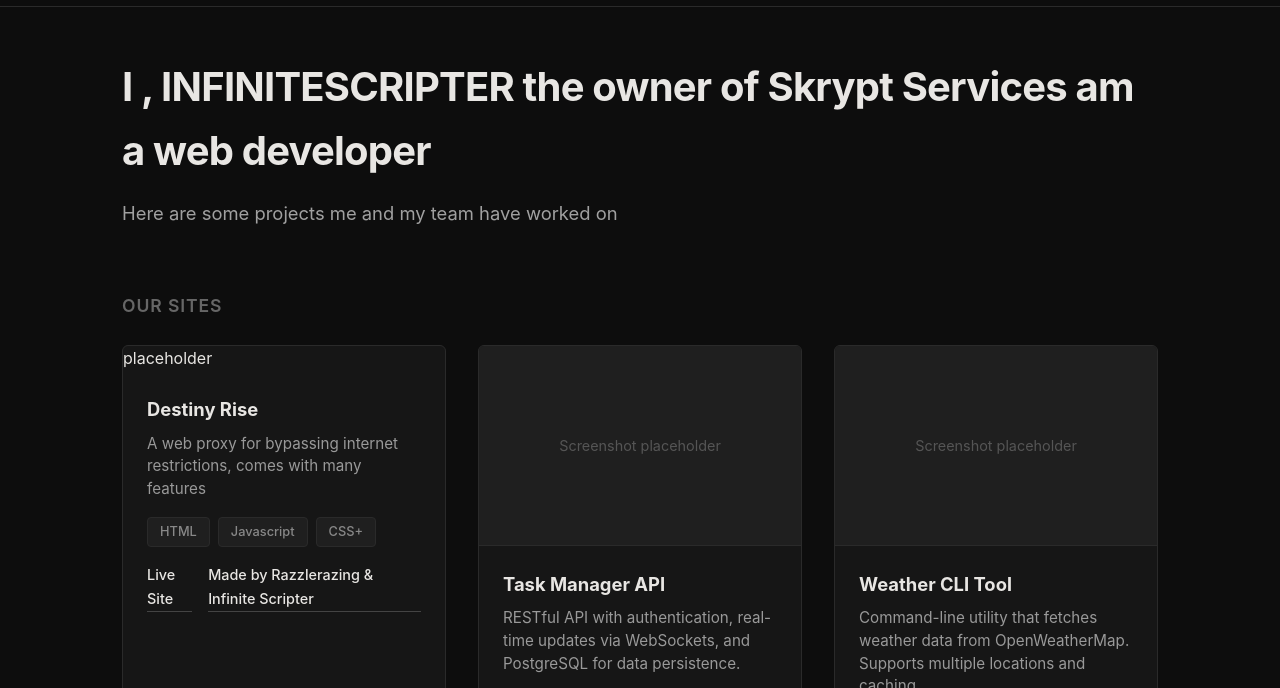
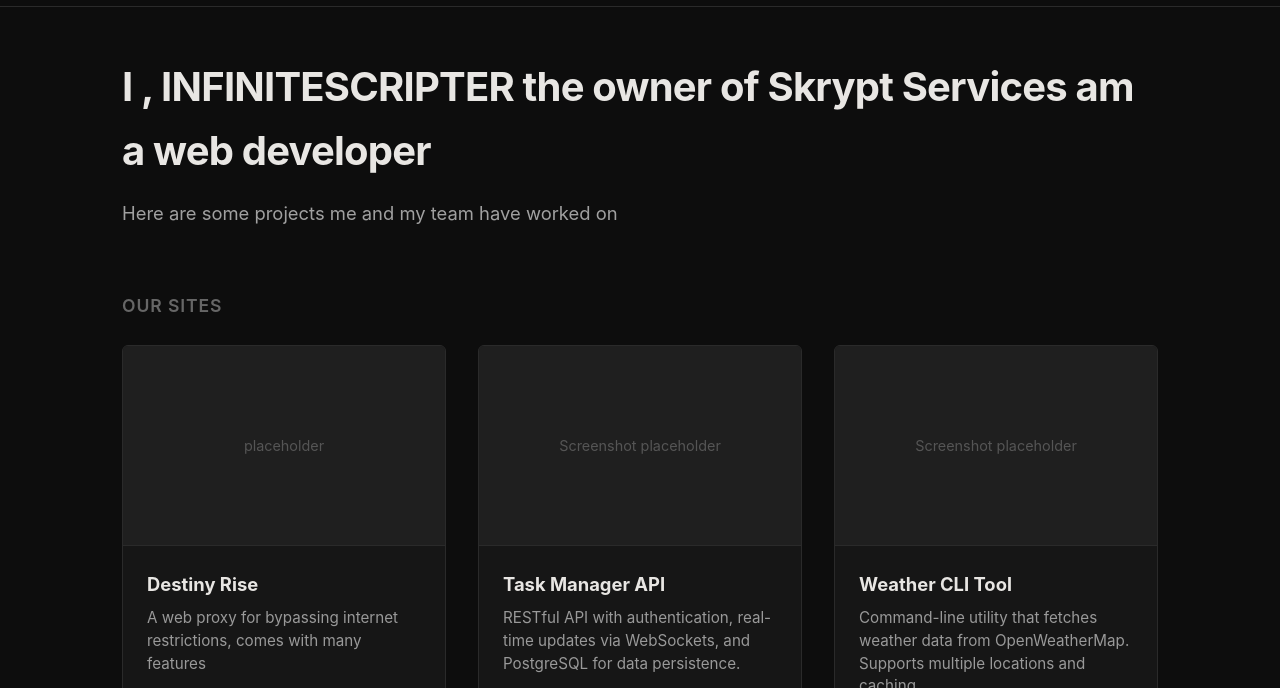
Before and after one commit to 467riguy1/467riguy1.github.io, a plain HTML site: page index.html in a window 1280 px wide. Shown: the part 74-762 px from the top of the page. Drawn offline with Linux system fonts and the light colour scheme.

Commit message:
Update index.html

```diff
--- a/index.html
+++ b/index.html
@@ -233,7 +233,7 @@
             <div class="projects-grid">
                 <!-- Project 1 -->
                 <article class="project-card">
-                    <div class="imgs/E99DD214-A0DD-46A2-93F5-80B32809EC40.png">
+                    <div class="project-image">
                         <span>placeholder</span>
                     </div>
                     <div class="project-content">
```
